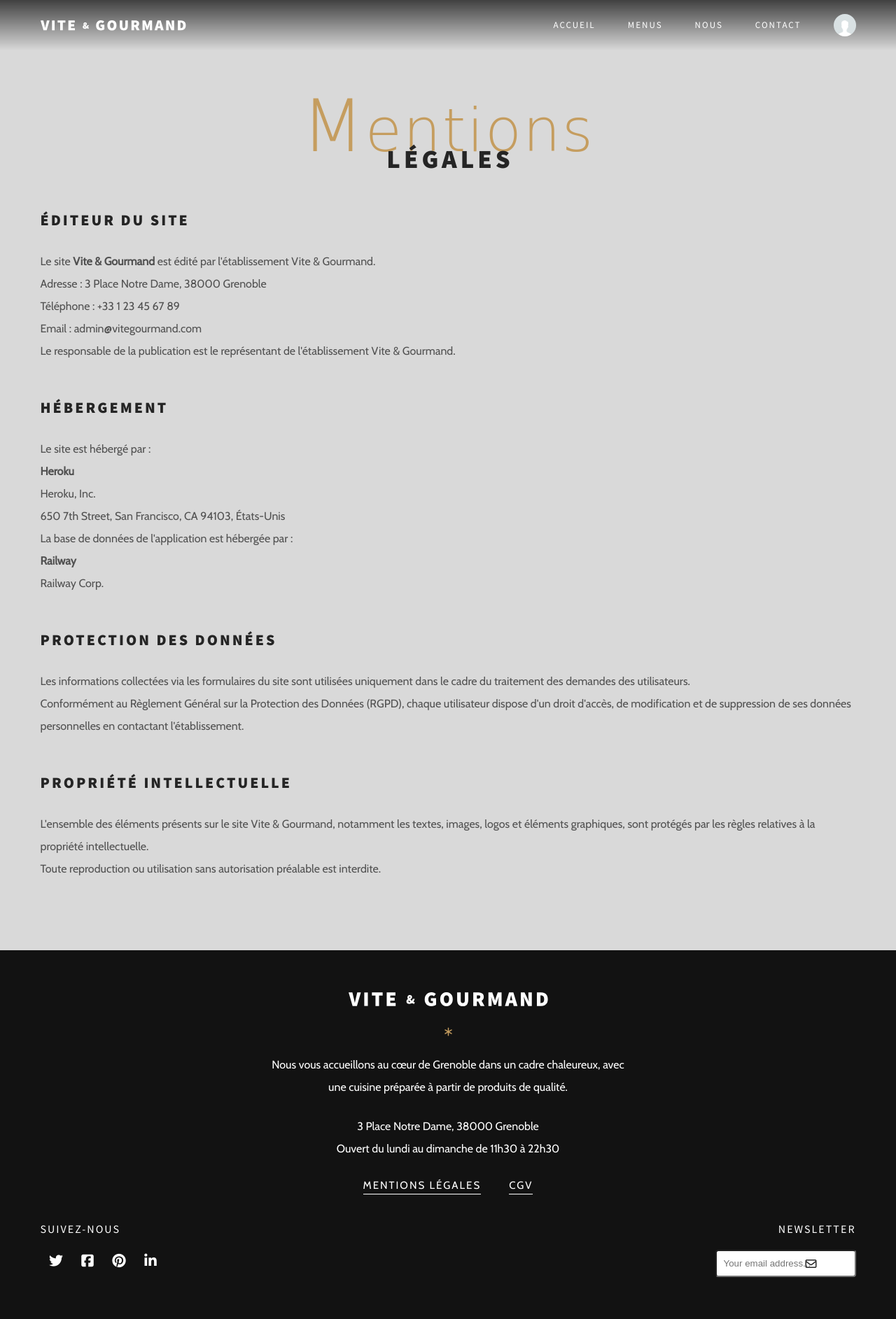
After one commit to mig-arteaga/vite-et-gourmand, a PHP site: page /legal.php in a window 1280 px wide. The commit adds this page. Shown: the whole page at 70% size. Run offline with PHP 8.4, Linux system fonts and the light colour scheme; some web fonts are replaced.

Commit message:
Rémplacement texte Lipsum et ajout CGV

```diff
--- a/assets/footer.php
+++ b/assets/footer.php
@@ -7,7 +7,15 @@
                     <img src="images/vg-logo-2.svg" alt="">
                 </a>
                 <div class="asterisk"><i class="fas fa-asterisk"></i></div>
-                <p>Lorem ipsum, dolor sit amet consectetur adipisicing elit. Blanditiis quam dignissimos quisquam officiis laborum rerum autem vitae assumenda, esse, amet iste architecto porro vero dicta aut dolorum distinctio labore ut.</p>
+                <p>Nous vous accueillons au cœur de Grenoble dans un cadre chaleureux, avec une cuisine préparée à partir de produits de qualité.</p>
+                <p>
+                    3 Place Notre Dame, 38000 Grenoble<br>
+                    Ouvert du lundi au dimanche de 11h30 à 22h30<br>
+                </p>
+                <p class="p-legal">
+                    <a href="legal.php" class="btn footer-btn">Mentions légales</a>
+                    <a href="cgv.php" class="btn footer-btn">CGV</a>
+                </p>
             </div>
             <div class="footer-content-divider">
                 <div class="social-media">
--- a/css/button.css
+++ b/css/button.css
@@ -4,7 +4,6 @@
     display: inline-block;
     text-transform: uppercase;
     letter-spacing: 2px;
-    margin-right: -2px;
 }
 
 .main-btn {
@@ -52,3 +51,32 @@
 .no-link-btn {
     cursor: pointer;
 }
+
+.footer-btn {
+    font-size: 1.5rem;
+    color: #FFF;
+    position: relative;
+    /* text-transform: none; */
+    transition: color 500ms;
+}
+
+.footer-btn:hover,
+.footer-btn:focus {
+    color: var(--secondary-font-color);
+}
+
+.footer-btn::before {
+    content: '';
+    position: absolute;
+    left: 0;
+    bottom: -1px;
+    height: 1px;
+    width: 100%;
+    background-color: #FFF;
+    transition: background-color 500ms;
+}
+
+.footer-btn:hover::before,
+.footer-btn:focus::before {
+    background-color: var(--secondary-font-color);
+}
--- a/css/contact.css
+++ b/css/contact.css
@@ -19,6 +19,10 @@
 
 .contact-info {
     margin-bottom: 4rem;
+}
+
+.contact-info p {
+    text-align: center;
 }
 
 .form-box {
--- a/css/detail-menu.css
+++ b/css/detail-menu.css
@@ -23,7 +23,7 @@
     position: relative;
     padding: 34rem 8rem 4rem 8rem;
     box-shadow: .5rem .5rem 1rem #00000040;
-    overflow-y: scroll;
+    overflow-y: auto;
 }
 
 .close-btn {
--- a/css/footer.css
+++ b/css/footer.css
@@ -102,3 +102,10 @@ footer {
     transform: translateY(-50%);
     margin-left: 7.5rem;
 }
+
+/* Legal */
+.p-legal {
+    display: flex ;
+    justify-content: center;
+    gap: 4rem;
+}
--- a/css/general.css
+++ b/css/general.css
@@ -101,3 +101,8 @@ li {
 .color-5 {
     color: var(--color-5);
 }
+
+/* Legal */
+.legal-container h3 {
+    margin-top: 5rem;
+}
--- a/index.php
+++ b/index.php
@@ -55,7 +55,7 @@ require_once "assets/session.php";
                         <h1 class="headline animate-bottom">Équipe</h1>
                     </div>
                     <div class="asterisk"><i class="fas fa-asterisk"></i></div>
-                    <p>Lorem ipsum dolor sit amet consectetur adipisicing elit. Repellendus suscipit repudiandae vel alias, eius incidunt quis. Facilis, commodi iste. Modi neque ipsa maiores eligendi porro quia, nulla facilis totam ab!</p>
+                    <p>Derrière Vite & Gourmand se trouve une équipe passionnée par la cuisine et le partage. Chaque membre contribue au savoir-faire du restaurant, de la préparation des plats à l'accueil des clients, afin de proposer une expérience conviviale et de qualité.</p>
                     <a href="nous.php" class="btn body-btn btn-underline">Sur nous</a>
                 </div>
                 <div class="restaurant-info-img animate-right">
--- /dev/null
+++ b/legal.php
@@ -0,0 +1,91 @@
+<?php
+require_once "assets/session.php";
+?>
+
+<!DOCTYPE html>
+<html lang="en">
+<head>
+    <meta charset="UTF-8">
+    <meta name="viewport" content="width=device-width, user-scalable=no, initial-scale=1.0, maximum-scale=1.0, minimum-scale=1.0">
+    <meta http-equiv="X-UA-Compatible" content="ie=edge">
+    <title>Mentions légales - Vite & Gourmand</title>
+    <!--Font awesome CDN-->
+    <link rel="stylesheet" href="https://cdnjs.cloudflare.com/ajax/libs/font-awesome/7.3.0/css/all.min.css">
+    <!--Scroll reveal CDN-->
+    <script src="https://unpkg.com/scrollreveal"></script>
+    <link rel="stylesheet" href="css/style.css">
+</head>
+<body>
+    <!-- Header -->
+    <?php
+        require "assets/header.php";
+    ?>
+
+    <!-- Contact section -->
+    <section class="contact-section first-section">
+        <div class="container legal-container">
+            <h2 class="sub-headline">
+                <span class="first-letter">M</span>entions
+            </h2>
+            <h1 class="headline">Légales</h1>
+            <h3>Éditeur du site</h3>
+                <p>
+                    Le site <strong>Vite & Gourmand</strong> est édité par l'établissement Vite & Gourmand.
+                </p>
+                <p>
+                    Adresse : 3 Place Notre Dame, 38000 Grenoble<br>
+                    Téléphone : +33 1 23 45 67 89<br>
+                    Email : admin@vitegourmand.com
+                </p>
+                <p>
+                    Le responsable de la publication est le représentant de l'établissement Vite & Gourmand.
+                </p>
+
+                <h3>Hébergement</h3>
+                <p>
+                    Le site est hébergé par :
+                </p>
+                <p>
+                    <strong>Heroku</strong><br>
+                    Heroku, Inc.<br>
+                    650 7th Street, San Francisco, CA 94103, États-Unis
+                </p>
+                <p>
+                    La base de données de l'application est hébergée par :
+                </p>
+                <p>
+                    <strong>Railway</strong><br>
+                    Railway Corp.
+                </p>
+
+                <h3>Protection des données</h3>
+                <p>
+                    Les informations collectées via les formulaires du site sont utilisées uniquement
+                    dans le cadre du traitement des demandes des utilisateurs.
+                </p>
+                <p>
+                    Conformément au Règlement Général sur la Protection des Données (RGPD),
+                    chaque utilisateur dispose d'un droit d'accès, de modification et de suppression
+                    de ses données personnelles en contactant l'établissement.
+                </p>
+
+                <h3>Propriété intellectuelle</h3>
+                <p>
+                    L'ensemble des éléments présents sur le site Vite & Gourmand, notamment les textes,
+                    images, logos et éléments graphiques, sont protégés par les règles relatives
+                    à la propriété intellectuelle.
+                </p>
+                <p>
+                    Toute reproduction ou utilisation sans autorisation préalable est interdite.
+                </p>
+        </div>
+    </section>
+
+    <!-- Footer -->
+    <?php
+        require "assets/footer.php";
+    ?>
+
+    <script src="js/script.js"></script>
+</body>
+</html>
--- a/menus.php
+++ b/menus.php
@@ -29,9 +29,9 @@ require_once "assets/session.php";
             </h2>
             <h1 class="headline">Menus</h1>
 
-            <div class="filters">
+            <!-- <div class="filters">
                 <h4>Filtres</h4>
-            </div>
+            </div> -->
 
             <!-- Gather menus -->
             <?php
--- a/nous.php
+++ b/nous.php
@@ -45,9 +45,9 @@ require_once "assets/session.php";
                 <img src="images/team-6.jpg" alt="" class="team-slide-image">
                 <img src="images/team-7.jpg" alt="" class="team-slide-image">
             </div>
-            <p class="p-margin">Lorem ipsum dolor sit amet, consectetur adipiscing elit. Pellentesque convallis elit in magna mattis suscipit. Phasellus viverra leo nec turpis efficitur, et tincidunt nulla sodales. Curabitur dapibus eget ipsum ac rutrum. Vivamus bibendum tincidunt quam. Aliquam laoreet, leo nec pulvinar tincidunt, quam augue pulvinar turpis, sed porta neque urna sit amet tortor. Suspendisse rhoncus erat neque, ac facilisis odio auctor vitae. Aliquam aliquet erat a enim pharetra ultricies id vel dolor. Etiam nibh felis, finibus nec velit at, viverra sodales nunc.</p>
-            <p class="p-margin">Sed non blandit arcu. Duis nec placerat mi. Donec malesuada lacus metus, porttitor consequat nibh egestas non. Pellentesque ut felis vitae eros vulputate vulputate vitae non tortor. Aenean porta maximus sapien consectetur commodo. Morbi iaculis, erat tincidunt luctus fringilla, orci nibh lobortis augue, at volutpat tellus nunc sit amet erat. Aenean accumsan, neque at semper efficitur, quam orci laoreet justo, nec eleifend purus elit quis ipsum. Proin gravida nisi ultrices elit lobortis finibus. Phasellus at arcu cursus, interdum nisl ut, malesuada nunc. Nulla et magna quis nisl consequat maximus.</p>
-            <p class="p-margin">Nulla at malesuada augue. Donec id ornare nisi. Maecenas eget ex non sem rhoncus maximus. Cras sit amet consectetur nulla, eu iaculis est. Praesent in commodo velit. Curabitur vehicula blandit sem a rutrum. Vivamus dapibus, odio nec tincidunt scelerisque, tortor neque tincidunt turpis, ut euismod dolor nulla ac felis. Duis pharetra laoreet diam eget pulvinar. Quisque sed diam aliquet, tristique lectus quis, venenatis nibh. Nulla nunc est, venenatis at eleifend a, sodales ut leo. Aliquam odio enim, bibendum sed venenatis eu, rutrum a enim.</p>
+            <p class="p-margin">Vite & Gourmand est un restaurant qui place la qualité, la convivialité et le plaisir de partager au cœur de son activité. Notre équipe est composée de passionnés de cuisine et de service, réunis autour d'une même volonté : proposer une expérience agréable à chaque client.</p>
+            <p class="p-margin">Nous travaillons chaque jour à sélectionner des produits de qualité afin de préparer des plats savoureux, équilibrés et accessibles. De la conception des menus à l'accueil en salle, chaque membre de l'équipe contribue à créer une atmosphère chaleureuse et authentique.</p>
+            <p class="p-margin">Situé à Grenoble, Vite & Gourmand souhaite offrir un lieu où chacun peut prendre le temps de découvrir une cuisine faite avec attention, dans un cadre accueillant. Notre engagement repose sur la satisfaction de nos clients, le respect des produits et le plaisir de partager un bon moment autour d'un repas.</p>
         </div>
     </section>
 
```
Also changed, not shown: cgv.php (added, +99 -0 lines), contact.php (+2 -5 lines), images/vg-logo-1-dark.svg (added), images/vg-logo-2-dark.svg (added), images/vg-logo-3-dark.svg (added), images/vg-logo-4-dark.svg (added).
